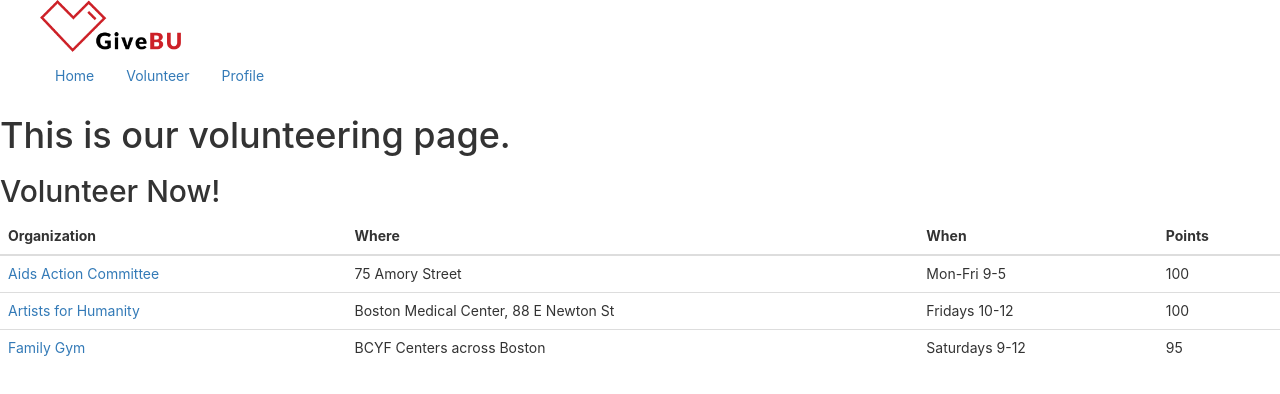
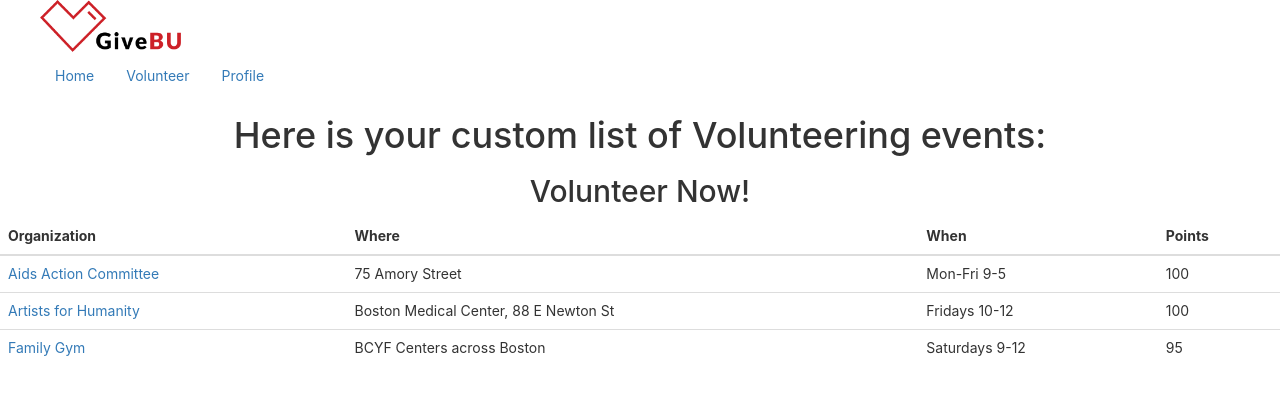
Before and after one commit to stephshin2/GiveBU, a React (Create React App) app in the folder givebu-react-front-end/: page /#/volunteer in a window 1280 px wide. Shown: the top 394 px of the page. Built offline with nearby package versions, Linux system fonts and the light colour scheme.

Commit message:
changed volunteering alingment

```diff
--- a/givebu-react-front-end/src/Volunteer.css
+++ b/givebu-react-front-end/src/Volunteer.css
@@ -1,3 +1,5 @@
-.test{
-    border-color: red;
+.test {
+    background-color: #0b97c4;
+    font-size: 400px;
+    border-style: dashed;
 }
--- a/givebu-react-front-end/src/Volunteer.js
+++ b/givebu-react-front-end/src/Volunteer.js
@@ -17,11 +17,11 @@ class Volunteer extends Component {
         return (
 
             <div>
-                <h1>
-                    This is our volunteering page.
+                <h1 align="middle">
+                    Here is your custom list of Volunteering events:
                 </h1>
 
-                <h2> Volunteer Now!</h2>
+                <h2 align="middle"> Volunteer Now!</h2>
 {/*
                 <Row>
                 <Button variant="primary" className="Cause 1">
@@ -56,8 +56,8 @@ class Volunteer extends Component {
                 </Card>;
                 */}
 
-
-                <Table responsive className='test'>
+                <container className= {"test"}>
+                <Table responsive border-style='dash'>
                     <thead>
                     <tr>
                         <th>Organization</th>
@@ -92,6 +92,7 @@ class Volunteer extends Component {
                     </tbody>
                 </Table>;
 
+                </container>
             </div>
 
         );
```
